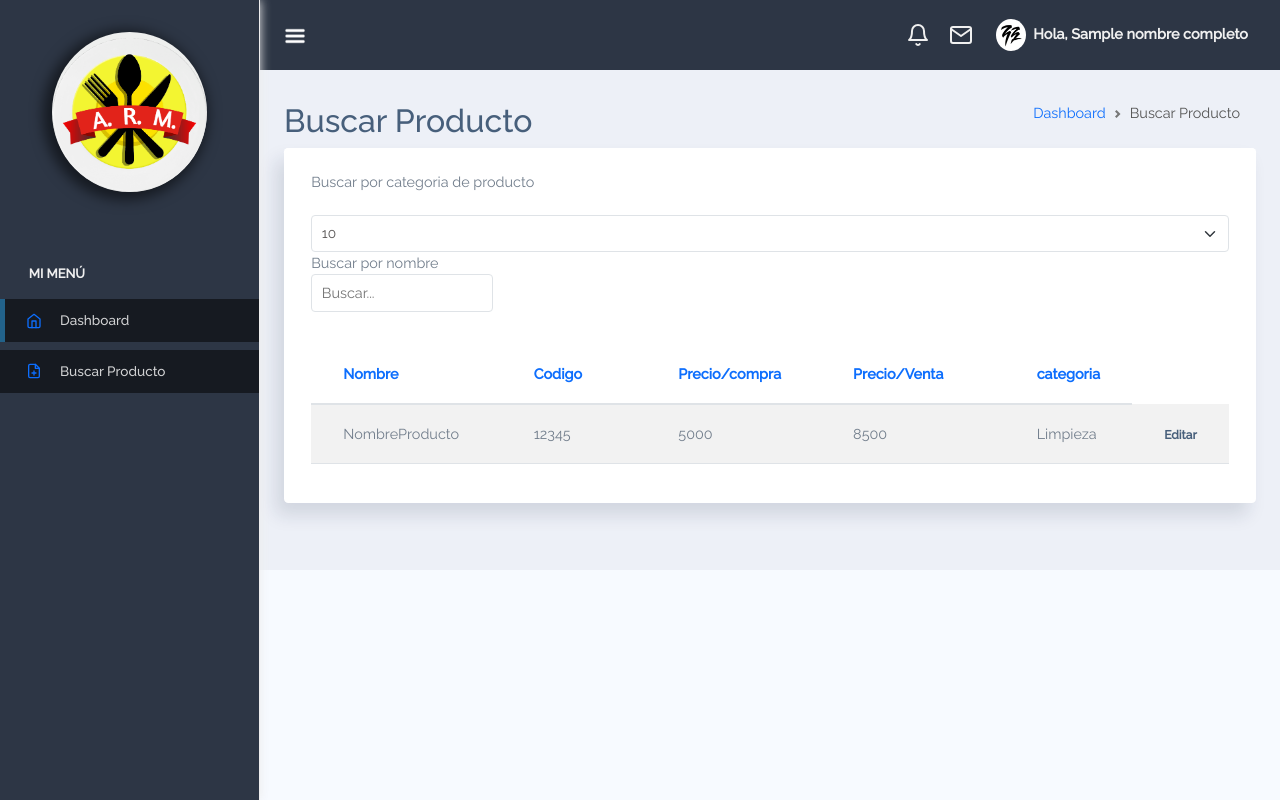
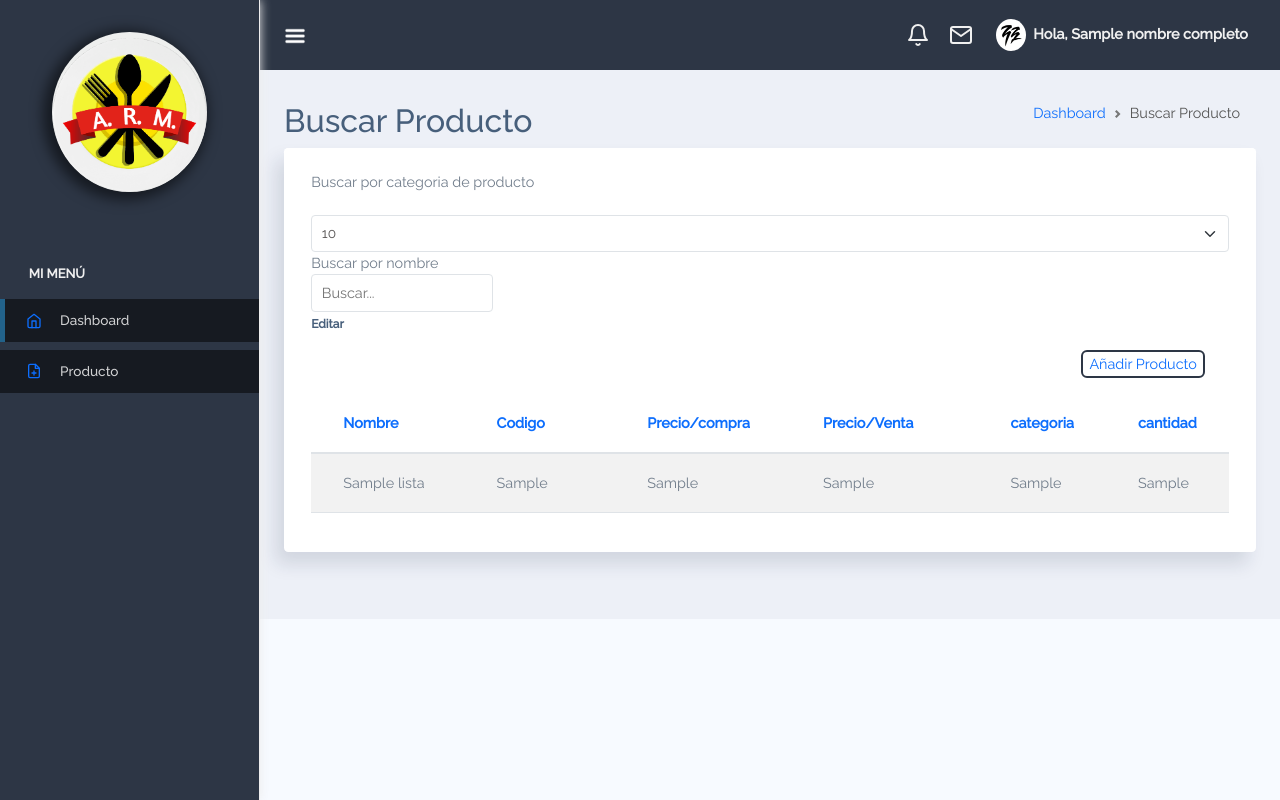
Before and after one commit to AxelAlvarenga/Proyecto, a Django app: template servidor/pagina/templates/table-datatable.html in a window 1280 px wide. Run offline with Django 3.2, Linux system fonts and the light colour scheme; the template is opened without the code that fills it: most values are stand-ins (such as "Sample title", 1, 10 or a date in 2020); parts of the project's set-up code (start-up, migrations or seed data) failed here and were passed over; some libraries are stand-ins or nearby versions.

Commit message:
listar hecho

```diff
--- a/servidor/pagina/static/assets/css/app.css
+++ b/servidor/pagina/static/assets/css/app.css
@@ -1513,3 +1513,20 @@ border-radius : 50%;
 .bg-gray-700 {
   background-color: #4a5568 !important;
 }
+
+footer div{
+
+  display: flex;
+  justify-content: end;
+}
+
+.agregar_producto{
+  color: #0d6efd;
+  background: transparent;
+  border: 2px solid #2d3645;
+  border-radius: 6px;
+}
+.agregar_producto:hover {
+  background-color: #008CBA;
+  color: white;
+}
--- a/servidor/pagina/templates/Menu.html
+++ b/servidor/pagina/templates/Menu.html
@@ -41,9 +41,9 @@
                 </li>
 
                 <li class="sidebar-item ">
-                    <a href="table-datatable.html" class="sidebar-link">
+                    <a href="buscar" class="sidebar-link">
                         <svg xmlns="http://www.w3.org/2000/svg" width="20" height="24" viewBox="0 0 24 24" fill="none" stroke="currentColor" stroke-width="2" stroke-linecap="round" stroke-linejoin="round" class="feather feather-file-plus"><path d="M14 2H6a2 2 0 0 0-2 2v16a2 2 0 0 0 2 2h12a2 2 0 0 0 2-2V8z"></path><polyline points="14 2 14 8 20 8"></polyline><line x1="12" y1="18" x2="12" y2="12"></line><line x1="9" y1="15" x2="15" y2="15"></line></svg>
-                        <span>Buscar Producto</span>
+                        <span>Producto</span>
                     </a>
                 </li>
 
--- a/servidor/pagina/templates/table-datatable.html
+++ b/servidor/pagina/templates/table-datatable.html
@@ -94,14 +94,26 @@
                         <div class="card-body">
                             <div class="dataTable-wrapper dataTable-loading no-footer sortable searchable fixed-columns"><div class="dataTable-top"><div class="dataTable-dropdown"><select class="dataTable-selector form-select"><option value="5">5</option><option value="10" selected="">10</option><option value="15">15</option><option value="20">20</option><option value="25">25</option></select><label>Buscar por nombre</label></div><div class="dataTable-search"><input class="dataTable-input" placeholder="Buscar..." type="text"></div></div><div class="dataTable-container"><table class="table table-striped dataTable-table" id="table1">
                                 <thead>
-                                    <tr><th data-sortable="" style="width: 23.2012%;"><a href="#" class="dataTable-sorter">Nombre</a></th><th data-sortable="" style="width: 23.2012%;"><a href="#" class="dataTable-sorter">Codigo</a></th><th data-sortable="" style="width: 20.8988%;"><a href="#" class="dataTable-sorter">Precio/compra</a></th><th data-sortable="" style="width: 26.7434%;"><a href="#" class="dataTable-sorter">Precio/Venta</a></th><th data-sortable="" style="width: 22.1386%;"><a href="#" class="dataTable-sorter">categoria</a></tr>
+                                    <tr><th data-sortable="" style="width: 23.2012%;"><a href="#" class="dataTable-sorter">Nombre</a></th><th data-sortable="" style="width: 23.2012%;"><a href="#" class="dataTable-sorter">Codigo</a></th><th data-sortable="" style="width: 20.8988%;"><a href="#" class="dataTable-sorter">Precio/compra</a></th><th data-sortable="" style="width: 26.7434%;"><a href="#" class="dataTable-sorter">Precio/Venta</a></th><th data-sortable="" style="width: 22.1386%;"><a href="#" class="dataTable-sorter">categoria</a></th><th data-sortable="" style="width: 22.1386%;"><a href="#" class="dataTable-sorter">cantidad</a></tr>
                                 </thead>
-                                <tbody><tr><td>NombreProducto</td><td>12345</td><td>5000</td><td>8500</td><td>Limpieza</td><td>
+                                <tbody>
+                                    {%for lista in listatabla%}
+                                    <tr>
+
+                                    <td>{{lista.nombre_productos}}</td>
+                                    <td>{{lista.codigo_productos}}</td>
+                                    <td>{{lista.preciocompra_productos}}</td>
+                                    <td>{{lista.precioventa_productos}}</td>
+                                    <td>{{lista.categoria_productos}}</td>
+                                    <td>{{lista.cantidad_productos}}</td>
+
+
                                     <a href="javascript:;" class="text-secondary font-weight-bold text-xs" data-toggle="tooltip" data-original-title="Edit user">
                                         Editar
                                       </a>
                                 </td>
-
+                                </tr>
+                                {%endfor%}
 
                         </div>
                     </div>
@@ -111,6 +123,9 @@
 
             <footer>
                 <div class="footer clearfix mb-0 text-muted">
+                 <button class="agregar_producto">
+                     Añadir Producto
+                 </button>
 
 
                 </div>
```
Also changed, not shown: servidor/pagina/templates/productos/verproducto.html (deleted, +0 -41 lines), servidor/pagina/views.py (+12 -1 lines).
